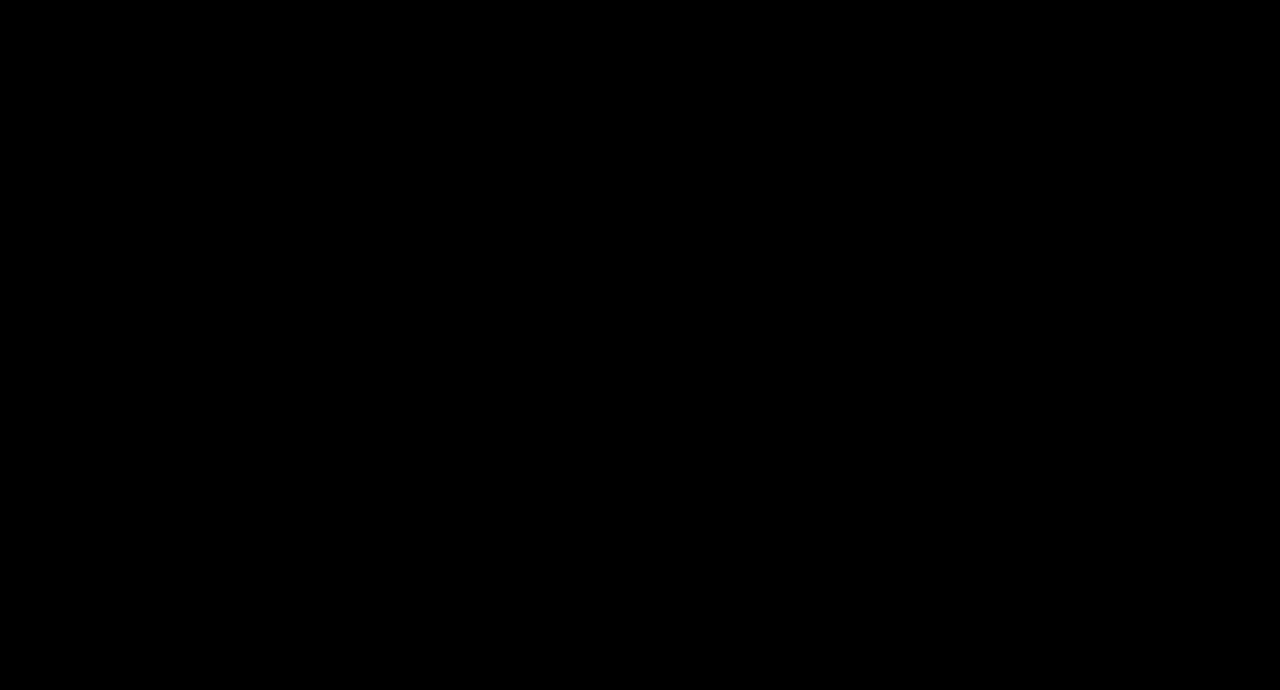
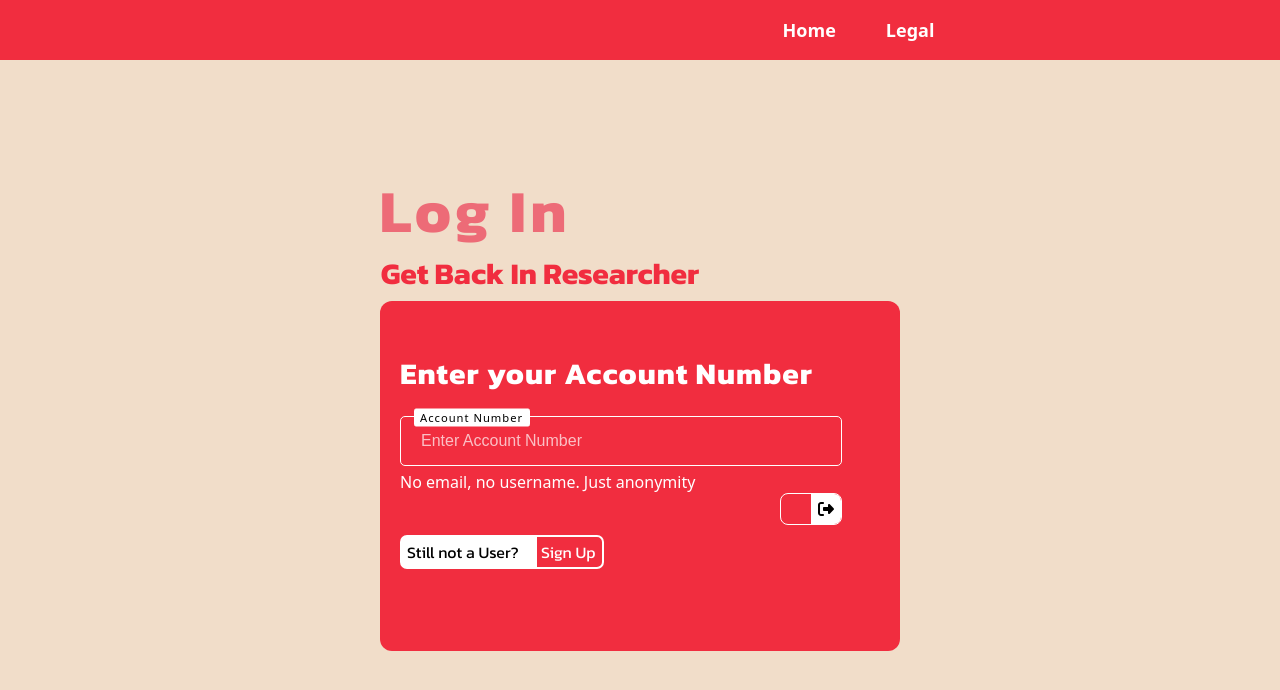
Before and after one commit to kalviumcommunity/S58_Vedant_Capstone_KitPat_OSINT, a React (Vite) app in the folder Frontend/: page /login in a window 1280 px wide. Before the commit this address had no page. Shown: the top 690 px of the page. Built offline with nearby package versions, Linux system fonts and the light colour scheme.

Commit message:
Added LogIn Page
Designed LogIn Page But not functional yet

```diff
--- a/Frontend/src/App.jsx
+++ b/Frontend/src/App.jsx
@@ -3,6 +3,7 @@ import "./App.css";
 import HomePage from "./HomePage";
 import LegalPage from "./LegalPage";
 import Register from "./Pages/Register";
+import Login from "./Pages/Login";
 
 function App() {
   return (
@@ -11,6 +12,7 @@ function App() {
         <Route exact path="/" element={<HomePage />} />
         <Route exact path="/legal" element={<LegalPage />} />
         <Route exact path="/register" element={<Register />} />
+        <Route exact path="/login" element={<Login />} />
       </Routes>
     </>
   );
--- /dev/null
+++ b/Frontend/src/Pages/Login.css
@@ -0,0 +1,150 @@
+#LoginPage{
+        height: 94vh;
+    width: 100%;
+    background-color: #F1DDC9;
+    display: flex;
+    flex-direction: column;
+    align-items: center;
+    justify-content: center;
+}
+
+#LoginPage h2{
+    font-family: "Kanit", sans-serif;
+    font-weight: bolder;
+    font-size: 60px;
+    letter-spacing: 4px;
+    margin-right: 330px;
+    color: #ED6B77;
+    margin-top: -55px;
+}
+
+#LoginPage h3{
+    font-family: "Kanit", sans-serif;
+    font-weight: bolder;
+    font-size: 30px;
+    margin-right: 200px;
+    margin-top: -55px;
+    color: #F12D3F;
+}
+
+#LoginBox{
+    height: 350px;
+    width: 500px;
+    background-color:#F12D3F;
+    border-radius: 12px;
+    margin-top: -25px;
+    padding-left: 20px;
+    display: flex;
+    flex-direction: column;
+}
+
+
+#LoginBox h4{
+    color: white;
+    font-family: "Kanit", sans-serif;
+    font-weight: bolder;
+    font-size: 30px;
+    margin-top: 50px;
+    letter-spacing: 1px;
+}
+
+
+.inputBox {
+    position: relative;
+    font-family: system-ui, -apple-system, BlinkMacSystemFont, 'Segoe UI', Roboto, Oxygen, Ubuntu, Cantarell, 'Open Sans', 'Helvetica Neue', sans-serif;
+    margin-top: -20px;
+  }
+
+  .inputBox input {
+    padding: 15px 20px;
+    outline: none;
+    background: transparent;
+    border-radius: 5px;
+    color: #ffffff;
+    border: 1px solid#ffffff;
+    font-size: 1em;
+    width: 400px;
+    letter-spacing: 2px;
+  }
+
+  .inputBox input::placeholder {
+    color: rgba(255, 255, 255, 0.699);
+    opacity: 1; /* Firefox */
+    letter-spacing: 0px;
+  }
+
+  .inputBox input ::-ms-input-placeholder { /* Edge 12 -18 */
+    color: rgba(255, 255, 255, 0.637);
+    letter-spacing: 0px;
+  }
+
+  .inputBox span {
+    position: absolute;
+    left: 0;
+    font-size: 0.7em;
+    transform: translateX(14px) translateY(-7.5px);
+    padding: 0 6px 1px 5px;
+    border-radius: 2px;
+    background: #ffffff;
+    letter-spacing: 1px;
+    border: 1px solid #ffffff;
+    color: #000000;
+  }
+
+  #taglineInLogIn{
+    color: white;
+    font-family: system-ui, -apple-system, BlinkMacSystemFont, 'Segoe UI', Roboto, Oxygen, Ubuntu, Cantarell, 'Open Sans', 'Helvetica Neue', sans-serif;
+    margin-top: 5px;
+  }
+
+  #LogInEnterButton{
+    height: 30px;
+    width: 60px;
+    border: 1px solid white;
+    display: flex;
+    align-items: center;
+    flex-direction: row;
+    border-radius: 8px;
+    overflow: hidden;
+    margin-left: 380px;
+    cursor: pointer;
+  }
+
+  #LogInEnterButton div{
+    height: 30px;
+    width: 30px;
+    background-color: white;
+    display: flex;
+    align-items: center;
+    justify-content: center;
+    margin-left: 30px;
+  }
+
+  #NoAlreadyAccount{
+    display: flex;
+    flex-direction: row;
+    align-items: center;
+    border: 2px solid white;
+    width: 200px;
+    height: 30px;
+    font-family: "Kanit", sans-serif;
+    border-radius: 7px;
+    margin-top: 10px;
+}
+
+
+
+#alreadylineinLogin{
+    width: 130px;
+    background-color: white;
+    height: 100%;
+    display: flex;
+    align-items: center;
+    padding-left: 5px;
+}
+
+#notalreadybutton{
+    padding-left: 4px;
+    color: white;
+    cursor: pointer;
+}
--- /dev/null
+++ b/Frontend/src/Pages/Login.jsx
@@ -0,0 +1,55 @@
+import React from "react";
+import "./Login.css";
+import { useNavigate } from "react-router-dom";
+import { FaRightFromBracket } from "react-icons/fa6";
+import { IconContext } from "react-icons/lib";
+
+export default function Login() {
+  const navigate = useNavigate();
+  return (
+    <>
+      <nav id="Navbar">
+        <div id="NavOPitons">
+          <div
+            onClick={() => {
+              navigate("/");
+            }}
+          >
+            Home
+          </div>
+          <div
+            onClick={() => {
+              navigate("/legal");
+            }}
+          >
+            Legal
+          </div>
+        </div>
+      </nav>
+      <div id="LoginPage">
+        <h2>Log In</h2>
+        <h3>Get Back In Researcher</h3>
+        <div id="LoginBox">
+          <h4>Enter your Account Number</h4>
+          <div class="inputBox">
+            <input placeholder="Enter Account Number" type="text" required="" />
+            <span>Account Number</span>
+          </div>
+          <span id="taglineInLogIn">No email, no username. Just anonymity</span>
+          <div id="LogInEnterButton">
+            <div>
+            <IconContext.Provider value={{ color: "black", className: "global-class-name" }}>
+            <FaRightFromBracket />
+            </IconContext.Provider>
+            </div>
+          </div>
+
+          <div id='NoAlreadyAccount'>
+           <div id='alreadylineinLogin'>Still not a User? </div>
+           <div id='notalreadybutton'  onClick={()=>{  navigate("/register");}}>Sign Up</div>
+        </div>
+        </div>
+      </div>
+    </>
+  );
+}
--- a/Frontend/src/Pages/Register.jsx
+++ b/Frontend/src/Pages/Register.jsx
@@ -24,7 +24,7 @@ export default function Register() {
         <div id='Step4Title'>· LogIn to your account.</div>
         <div id='AlreadyAccount'>
            <div id='alreadyline'>Already have an Account ? </div>
-           <div id='alreadybutton'>Login</div>
+           <div id='alreadybutton'  onClick={()=>{  navigate("/login");}}>Login</div>
         </div>
        </div>
     </div>
```
